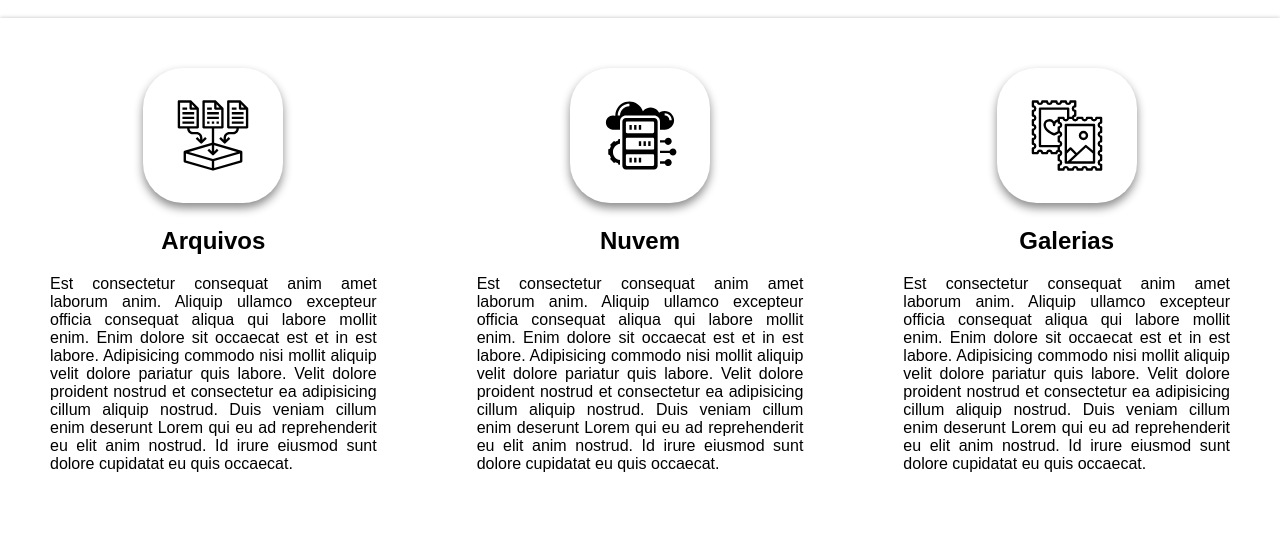
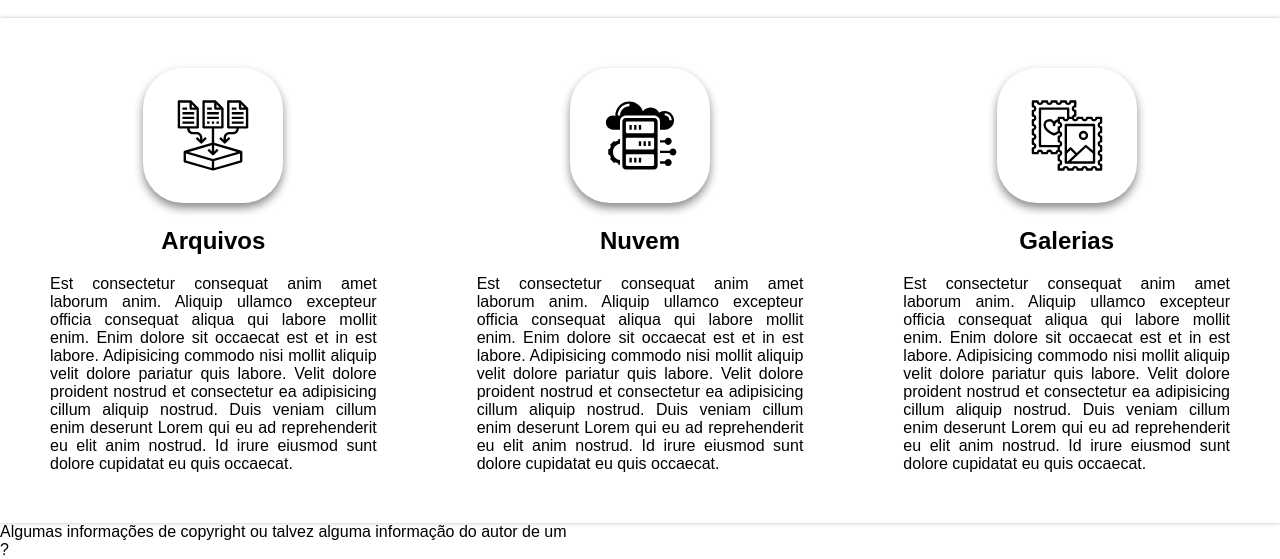
Before and after one commit to samuelikz/menu_resp_css, a plain HTML site: page index.html in a window 1280 px wide. Shown: the part 400-959 px from the top of the page. Before the commit the page ends 923 px from the top, so only its background shows below. Drawn offline with Linux system fonts and the light colour scheme.

Commit message:
Criando o footer
Trabalhando..

```diff
--- a/index.html
+++ b/index.html
@@ -82,7 +82,9 @@
             </ul>
         </div>
     </section>
-
+    <footer>
+      Algumas informações de copyright ou talvez alguma informação do autor de um <article>?
+    </footer>
     <script src="assents/js/script.js"></script>
 </body>
 </html>
```
